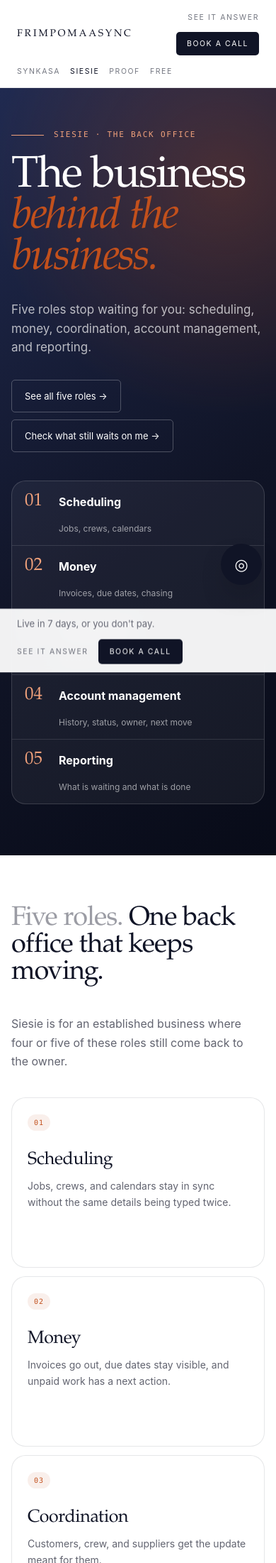
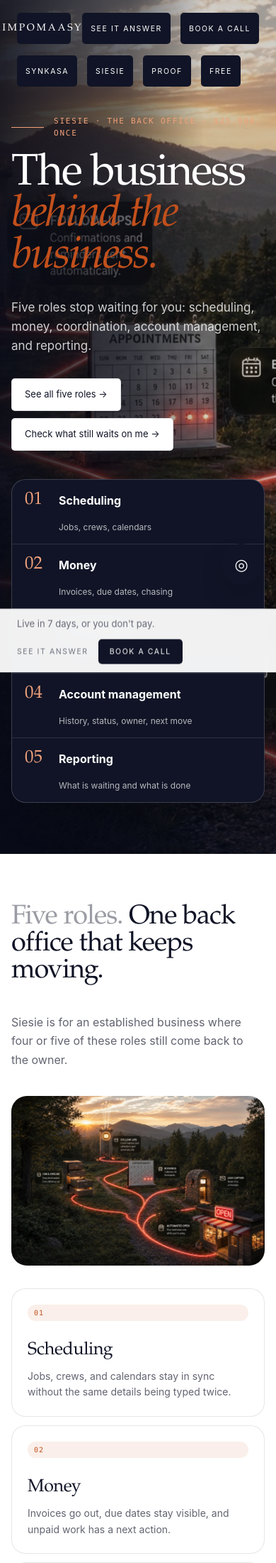
Before and after one commit to frimpomaasync/frimpomaasync-site, a PHP site: page /siesie.html in a window 390 px wide. Shown: the top 2202 px of the page at 71% size. Run offline with PHP 8.4, Linux system fonts and the light colour scheme.

Commit message:
feat: show the complete Siesie role story

```diff
--- a/assets/journey.css
+++ b/assets/journey.css
@@ -229,6 +229,41 @@
   color: var(--ink-soft);
   font-size: 17px;
   line-height: 1.65;
+}
+
+.siesie-hero .role-list {
+  border-color: rgba(255, 255, 255, .18);
+  background: var(--ink);
+  box-shadow: 0 28px 64px -42px rgba(0, 0, 0, .78);
+}
+
+.siesie-hero .role-row strong {
+  color: var(--paper);
+}
+
+.siesie-hero .role-row p {
+  color: rgba(255, 255, 255, .7);
+}
+
+.siesie-story .story-visual {
+  min-height: min(620px, calc(100svh - var(--nav-height) - 56px));
+  overflow: hidden;
+  border-radius: 22px;
+  background: var(--ink);
+}
+
+.siesie-story .story-visual img {
+  display: block;
+  width: 100%;
+  height: 100%;
+  object-fit: cover;
+  object-position: center;
+}
+
+.siesie-story .role-card {
+  display: flex;
+  flex-direction: column;
+  justify-content: center;
 }
 
 .hero-trust {
@@ -1224,7 +1259,18 @@
     position: static;
   }
 
-  .synkasa-story .story-step {
+  .siesie-story .story-visual {
+    position: static;
+    min-height: min(440px, 58vw);
+  }
+
+  .siesie-story .story-steps {
+    grid-template-columns: repeat(2, minmax(0, 1fr));
+    gap: 12px;
+  }
+
+  .synkasa-story .story-step,
+  .siesie-story .story-step {
     min-height: 0;
     opacity: 1;
     transform: none;
@@ -1296,6 +1342,14 @@
     object-position: 58% center;
   }
 
+  .siesie-hero .cinematic-media {
+    object-position: center;
+  }
+
+  .siesie-story .story-steps {
+    grid-template-columns: 1fr;
+  }
+
   .hero-trust {
     gap: 8px 14px;
   }
--- a/siesie.html
+++ b/siesie.html
@@ -28,12 +28,14 @@
     }
   </script>
 </head>
-<body data-sk-sections="Hero,Five roles,Owner check,Workflow,Fit,Build path,Ownership,Close" data-sk-bar="Live in 7 days, or you don't pay." data-sk-biz="established service business">
+<body data-cinematic data-sk-sections="Hero,Five roles,Owner check,Workflow,Fit,Build path,Ownership,Close" data-sk-bar="Live in 7 days, or you don't pay." data-sk-biz="established service business">
   <main>
-    <section class="hero dark" data-screen-label="Hero">
-      <div class="wrap hero-grid">
-        <div>
-          <div class="eyebrow">Siesie · the back office</div>
+    <section class="hero cinematic-hero siesie-hero" data-cinematic-hero data-screen-label="Hero">
+      <img class="cinematic-media" src="/assets/siesie-hero.jpg" width="1536" height="1024" alt="" fetchpriority="high" decoding="async">
+      <div class="cinematic-scrim" aria-hidden="true"></div>
+      <div class="wrap hero-grid cinematic-content">
+        <div class="hero-message">
+          <div class="eyebrow">Siesie · the back office · $25,000, once</div>
           <h1>The business <em>behind the business.</em></h1>
           <p class="hero-copy">Five roles stop waiting for you: scheduling, money, coordination, account management, and reporting.</p>
           <div class="actions">
@@ -58,32 +60,37 @@
           <h2 class="section-title"><span>Five roles.</span> One back office that keeps moving.</h2>
           <p class="section-intro">Siesie is for an established business where four or five of these roles still come back to the owner.</p>
         </div>
-        <div class="role-grid">
-          <article class="role-card">
+        <div class="sticky-story siesie-story" data-story>
+          <div class="story-visual">
+            <img src="/assets/siesie-hero.jpg" width="1536" height="1024" alt="" decoding="async">
+          </div>
+          <div class="story-steps">
+            <article class="role-card story-step is-active" data-story-step>
               <span class="pill">01</span>
               <h3>Scheduling</h3>
               <p>Jobs, crews, and calendars stay in sync without the same details being typed twice.</p>
             </article>
-          <article class="role-card">
+            <article class="role-card story-step" data-story-step>
               <span class="pill">02</span>
               <h3>Money</h3>
               <p>Invoices go out, due dates stay visible, and unpaid work has a next action.</p>
             </article>
-          <article class="role-card">
+            <article class="role-card story-step" data-story-step>
               <span class="pill">03</span>
               <h3>Coordination</h3>
               <p>Customers, crew, and suppliers get the update meant for them.</p>
             </article>
-          <article class="role-card">
+            <article class="role-card story-step" data-story-step>
               <span class="pill">04</span>
               <h3>Account management</h3>
               <p>Every client has one place for history, status, ownership, and a dated next move.</p>
             </article>
-          <article class="role-card">
+            <article class="role-card story-step" data-story-step>
               <span class="pill">05</span>
               <h3>Reporting</h3>
               <p>See what is waiting, paid, late, or slipping before someone has to ask.</p>
             </article>
+          </div>
         </div>
       </div>
     </section>
```
Also changed, not shown: assets/siesie-hero.jpg (added). Lines whose indentation alone changed are shown as unchanged.
